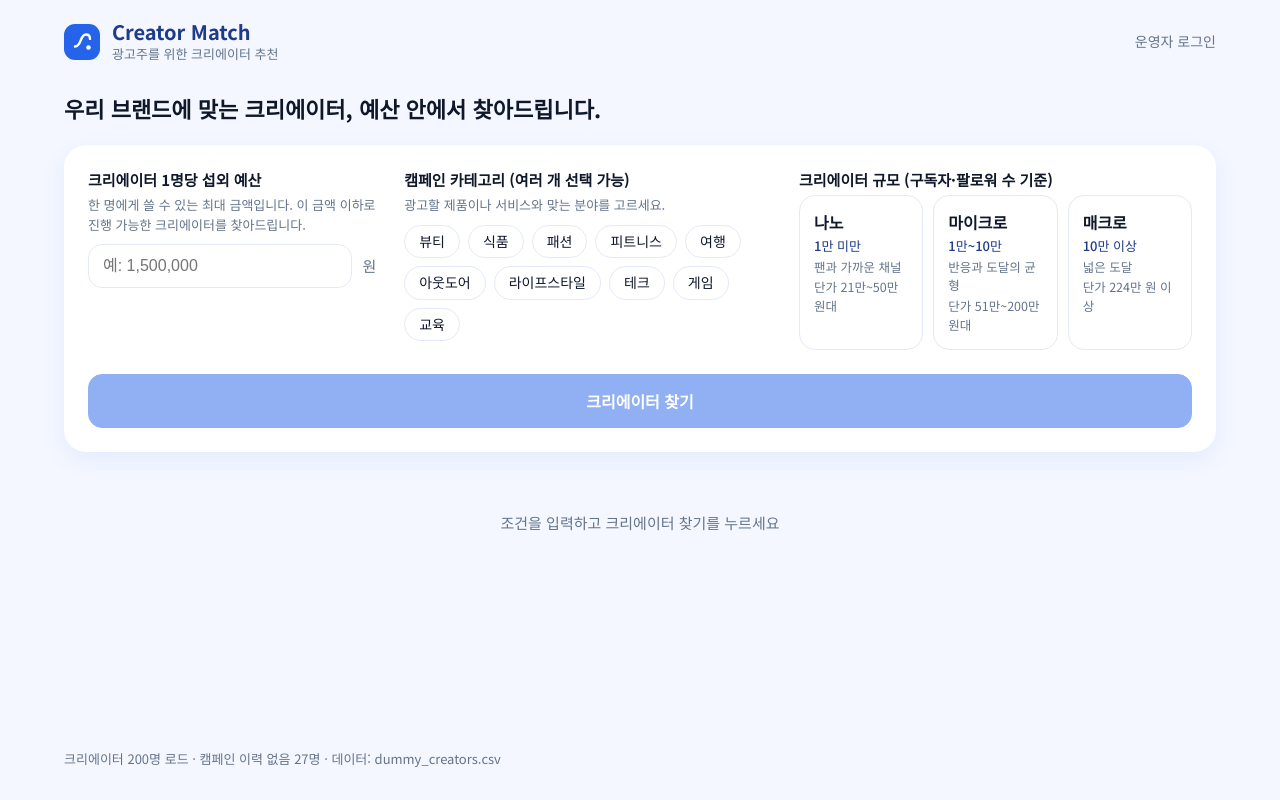
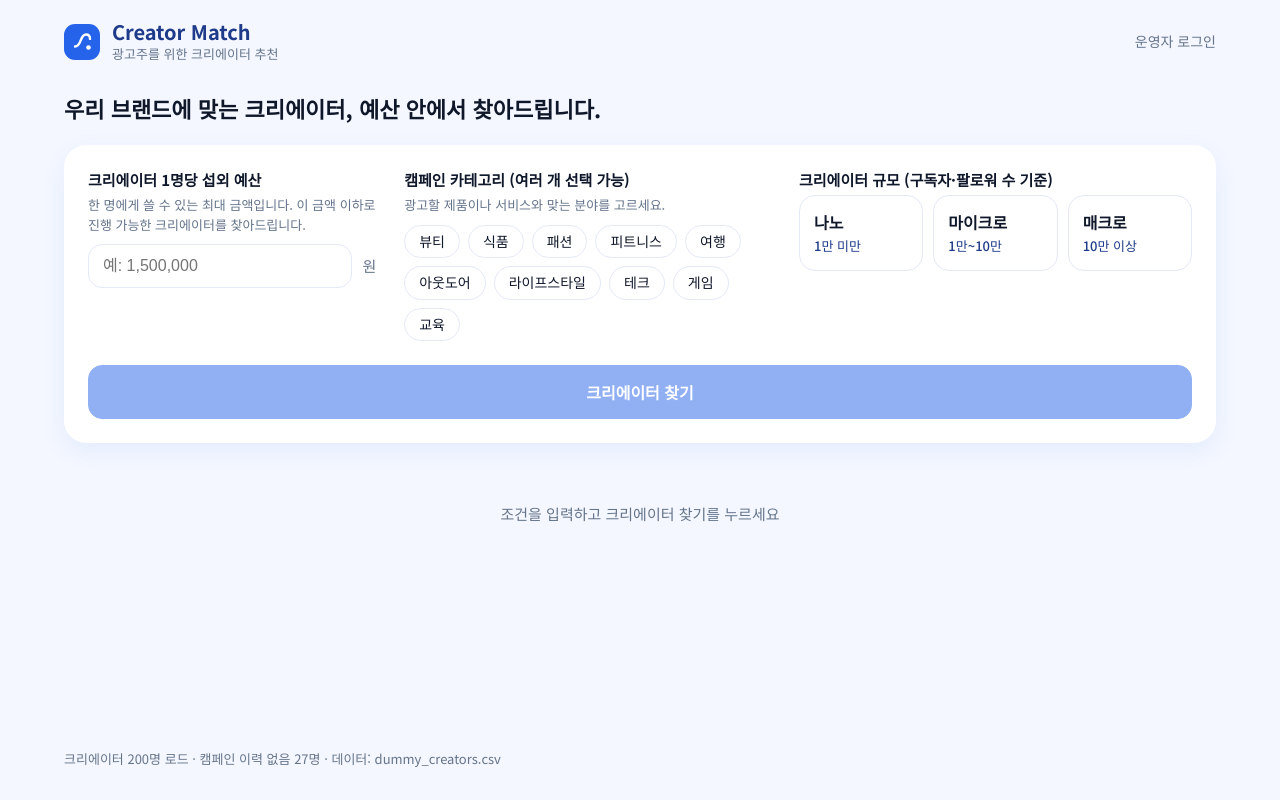
Before and after one commit to rlaskadls35-boop/creator-match, a React (Vite) app: page / in a window 1280 px wide. Built offline with nearby package versions, Linux system fonts and the light colour scheme.

Commit message:
refactor: simplify creator tier cards

```diff
--- a/src/components/SearchPanel.tsx
+++ b/src/components/SearchPanel.tsx
@@ -130,8 +130,6 @@ export function SearchPanel({ value, onChange, onSubmit }: Props) {
                 <button key={t} type="button" role="radio" aria-checked={on} className={`tier-card${on ? ' is-on' : ''}`} onClick={() => pickTier(t)}>
                   <span className="tier-card__name">{t}</span>
                   <span className="tier-card__range">{info.range}</span>
-                  <span className="tier-card__trait">{info.trait}</span>
-                  <span className="tier-card__rate">{info.rateRange}</span>
                 </button>
               );
             })}
--- a/src/styles/global.css
+++ b/src/styles/global.css
@@ -91,7 +91,6 @@ button { font: inherit; }
 .tier-card.is-on { border-color: var(--primary); background: var(--primary-soft); }
 .tier-card__name { font-weight: 700; font-size: 16px; }
 .tier-card__range { font-size: 13px; color: var(--primary-deep); font-weight: 500; }
-.tier-card__trait, .tier-card__rate { font-size: 12.5px; color: var(--text-muted); }
 
 /* ── 결과 영역 ── */
 .results { margin-top: 8px; }
```
Also changed, not shown: 1 other file (tests, documents, lock files or other folders).
